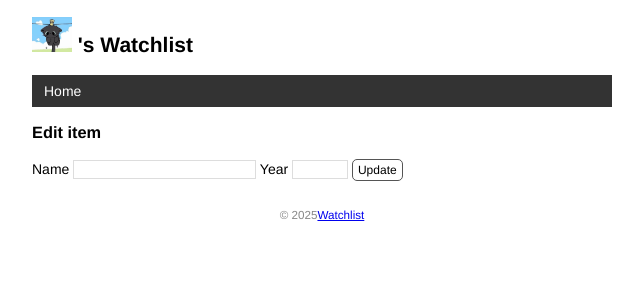
After one commit to nihaolihao/watchlist, a Flask app: template templates/edit.html in a window 1280 px wide. The commit adds this page. Shown: the top 300 px of the page, without its empty margins (318-961 px from the left). Run offline with Flask 3, Linux system fonts and the light colour scheme; the template is opened without the code that fills it, so the values that code supplies are empty.

Commit message:
Create, edit and delete item by form

```diff
--- a/app.py
+++ b/app.py
@@ -1,12 +1,11 @@
-import sys
-
 import click
-from flask import Flask, render_template
+from flask import Flask, render_template, request, flash, redirect, url_for
 from flask_sqlalchemy import SQLAlchemy
 import os
 import sys
 app = Flask(__name__)
 app.debug = True  # 开启调试模式
+app.config['SECRET_KEY'] = 'dev'
 WIN = sys.platform.startswith('win')
 if WIN:
     prefix ='sqlite:///'
@@ -15,9 +14,22 @@ else:
 app.config['SQLALCHEMY_DATABASE_URI'] = prefix + os.path.join(app.root_path, 'data.db')
 app.config['SQLALCHEMY_TRACK_MODIFICATIONS'] = False  # 关闭对模型修改的监控
 db = SQLAlchemy(app)
-@app.route('/')
+@app.route('/',methods=['GET','POST'])
 def index():
     # return 'Welcome to My Watchlist!'
+    if request.method == 'POST':
+        title = request.form.get('title')
+        year = request.form.get('year')
+        if not title or not year or len(year) > 4 or len(title) > 60:
+            flash('Invalid input.')
+            return redirect(url_for('index'))
+
+        movie = Movie(title=title, year=year)
+        db.session.add(movie)
+        db.session.commit()
+        flash('Item created.')
+        return redirect(url_for('index'))
+
 
     movies = Movie.query.all()
     return render_template('index.html',movies=movies)
@@ -30,6 +42,34 @@ def page_not_found(e):
 def inject_user():
     user = User.query.first()
     return dict(user=user)
+
+@app.route('/movie/edit/<int:movie_id>',methods=['GET','POST'])
+def edit(movie_id):
+    movie = Movie.query.get_or_404(movie_id)
+
+    if request.method == 'POST':
+        title = request.form.get('title')
+        year = request.form.get('year')
+
+        if not title or not year or len(year) > 4 or len(title) > 60:
+            flash('Invalid input.')
+            return redirect(url_for('edit',movie_id=movie_id))
+
+        movie.title = title
+        movie.year = year
+        db.session.commit()
+        flash('Item updated.')
+        return redirect(url_for('index'))
+
+    return render_template('edit.html',movie=movie)
+
+@app.route('/movie/delete/<int:movie_id>',methods=['POST'])
+def delete(movie_id):
+    movie = Movie.query.get_or_404(movie_id)
+    db.session.delete(movie)
+    db.session.commit()
+    flash('Item deleted.')
+    return redirect(url_for('index'))
 
 # 创建数据库模型
 class User(db.Model):
--- a/static/style.css
+++ b/static/style.css
@@ -93,3 +93,49 @@ nav li a:hover{
     border-radius: 5px;
     padding: 3px 5px;
 }
+
+/* 覆盖某些浏览器对 input 元素定义的字体 */
+input[type=submit]{
+    font-family: inherit;
+}
+
+input[type=text]{
+    border: 1px solid #ddd;
+}
+
+input[name=year]{
+    width: 50px;
+}
+
+.btn{
+    font-size: 12px;
+    padding: 3px 5px;
+    text-decoration: none;
+    cursor: pointer;
+    background-color: white;
+    color: black;
+    border: 1px solid #555555;
+    border-radius: 5px;
+}
+
+.btn:hover{
+    text-decoration: none;
+    background-color: black;
+    color: white;
+    border:1px solid black;
+}
+
+.alert{
+    position: relative;
+    padding: 7px;
+    margin: 7px 0;
+    border: 1px solid transparent;
+    color: #004085;
+    background-color: #cce5ff;
+    border-color: #b8daff;
+    border-radius: 5px;
+}
+
+.inline-form{
+    display: inline;
+}
--- a/templates/base.html
+++ b/templates/base.html
@@ -10,6 +10,10 @@
     {% endblock %}
 </head>
 <body>
+<!-- 插入到页面标题上方 -->
+{% for message in get_flashed_messages() %}
+<div class="alert">{{ message }}</div>
+{% endfor %}
 <h2>
     <img alt="Avatar" class="avatar" src="{{ url_for('static', filename='images/avatar.jpg') }}">
     {{ user.name }}'s Watchlist</h2>
--- /dev/null
+++ b/templates/edit.html
@@ -0,0 +1,10 @@
+{% extends 'base.html' %}
+
+{% block content %}
+<h3>Edit item</h3>
+<form method="post">
+    Name <input type="text" name="title" autocomplete="off" required value="{{ movie.title }}">
+    Year <input type="text" name="year" autocomplete="off" required value="{{ movie.year }}">
+    <input class="btn" type="submit" name="submit" value="Update">
+</form>
+{% endblock %}
```
Also changed, not shown: templates/index.html (+9 -0 lines).
